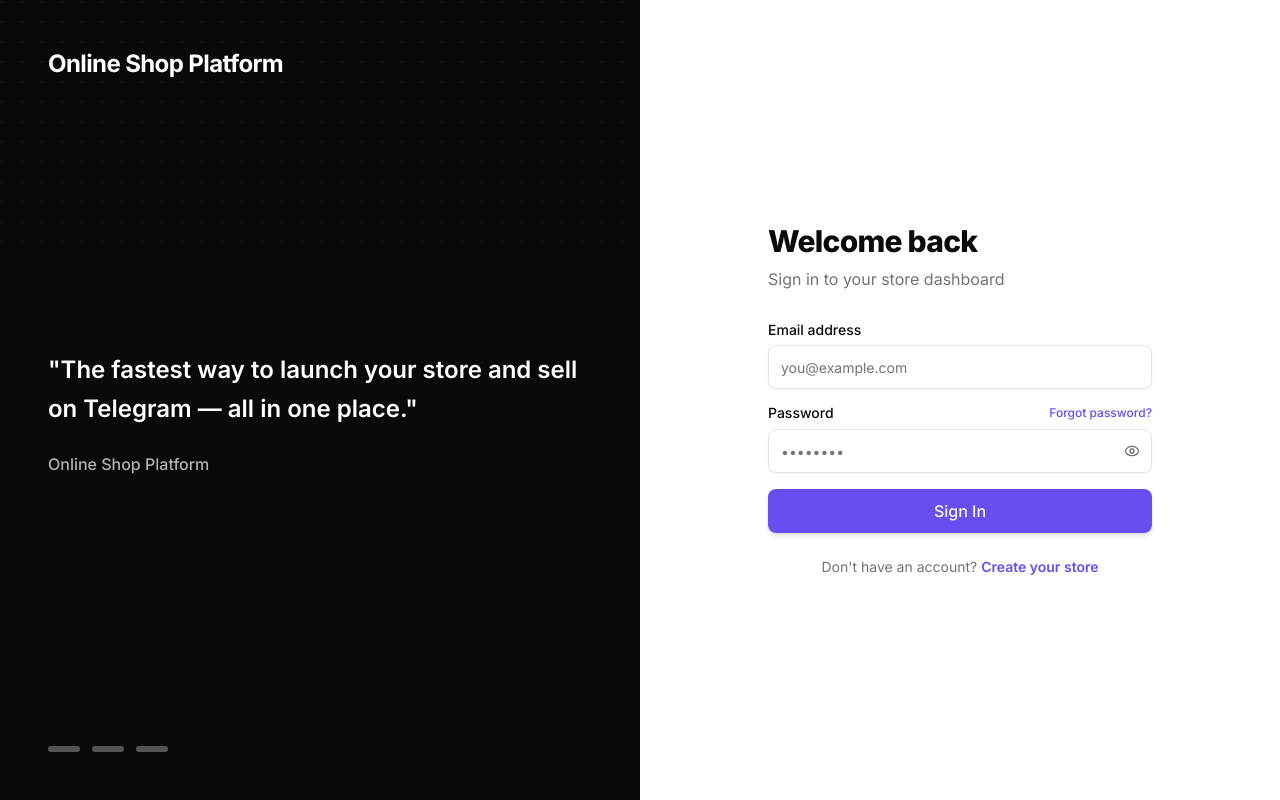
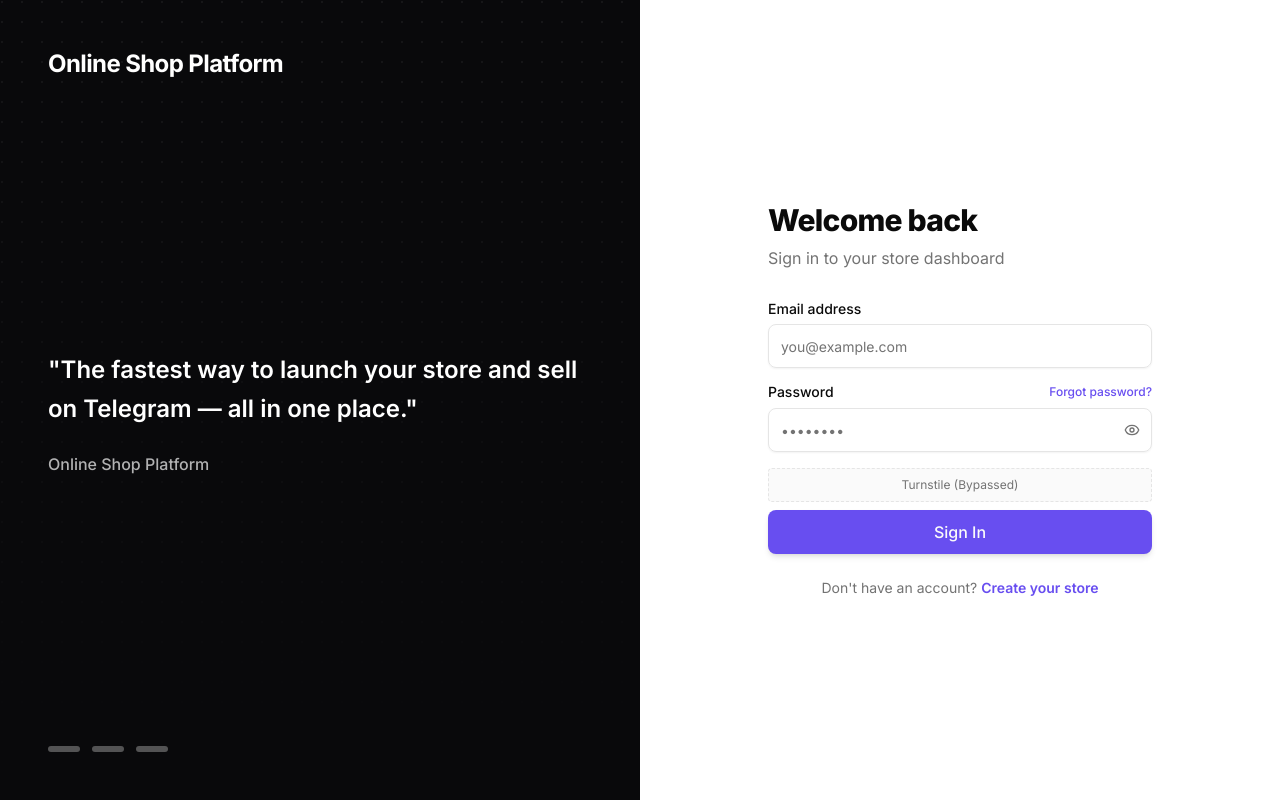
Before and after one commit to khornSaokhouch/mini_app, a Next.js app: page /1/login in a window 1280 px wide. Built offline with nearby package versions, Linux system fonts and the light colour scheme; no server answers; a web font is replaced by a local one.

Commit message:
add cludflare check

```diff
--- a/app/[locale]/layout.tsx
+++ b/app/[locale]/layout.tsx
@@ -28,10 +28,12 @@
           disableTransitionOnChange
         >
           <NextIntlClientProvider messages={messages}>
-            <Script
-              src="https://challenges.cloudflare.com/turnstile/v0/api.js?render=explicit"
-              strategy="afterInteractive"
-            />
+            {process.env.NODE_ENV === 'production' && (
+              <Script
+                src="https://challenges.cloudflare.com/turnstile/v0/api.js?render=explicit"
+                strategy="afterInteractive"
+              />
+            )}
             {children}
           </NextIntlClientProvider>
         </ThemeProvider>
--- a/app/[locale]/login/page.tsx
+++ b/app/[locale]/login/page.tsx
@@ -7,6 +7,7 @@
 import { Store, Eye, EyeOff, Loader2, ArrowLeft } from "lucide-react"
 import { signIn } from "next-auth/react"
 import { Button } from "@/components/ui/button"
+import Turnstile from "@/components/Turnstile"
 import { Input } from "@/components/ui/input"
 import { Label } from "@/components/ui/label"
 
@@ -18,12 +19,17 @@
 
   const [email, setEmail] = useState("")
   const [password, setPassword] = useState("")
+  const [turnstileToken, setTurnstileToken] = useState<string | null>(null)
   const [showPassword, setShowPassword] = useState(false)
   const [loading, setLoading] = useState(false)
   const [error, setError] = useState("")
 
   const handleSubmit = async (e: React.FormEvent) => {
     e.preventDefault()
+    if (!turnstileToken) {
+      setError("Please verify that you are human.")
+      return
+    }
     setLoading(true)
     setError("")
 
@@ -129,6 +135,11 @@
               </div>
             </div>
 
+            <Turnstile
+              siteKey={process.env.NEXT_PUBLIC_TURNSTILE_SITE_KEY || ""}
+              onVerify={(token) => setTurnstileToken(token)}
+            />
+
             <Button type="submit" className="w-full h-11 text-base shadow-md transition-all hover:scale-[1.02]" disabled={loading}>
               {loading ? <><Loader2 className="h-4 w-4 mr-2 animate-spin" /> {t("loading")}</> : t("submit")}
             </Button>
--- a/components/Turnstile.tsx
+++ b/components/Turnstile.tsx
@@ -33,11 +33,9 @@
 
 const Turnstile = forwardRef<TurnstileHandle, TurnstileProps>(
   function Turnstile({ siteKey, theme = "light", onVerify }, ref) {
-
     const containerRef = useRef<HTMLDivElement>(null);
     const widgetIdRef = useRef<string | null>(null);
 
-    // Expose reset() to parent components
     useImperativeHandle(ref, () => ({
       reset() {
         if (widgetIdRef.current && window.turnstile) {
@@ -48,22 +46,30 @@
       },
     }));
 
+    // Always call this hook unconditionally
     useEffect(() => {
-      // --- DEVELOPMENT BYPASS ---
-      // If not in production, don't attempt to load Turnstile to avoid network errors.
       if (process.env.NODE_ENV !== 'production') {
-        console.log("[Turnstile] Dev mode: Bypassing network request.");
+        console.log("[Turnstile] Dev mode: Bypassing widget.");
         onVerify?.('dev-mock-token');
-        return;
       }
-      // --------------------------
+    }, [onVerify]);
 
+    // Conditional return is allowed after all hooks are called
+    if (process.env.NODE_ENV !== 'production') {
+      return (
+        <div className="flex justify-center items-center p-2 border border-dashed rounded bg-muted/50 text-xs text-muted-foreground my-2">
+          Turnstile (Bypassed)
+        </div>
+      );
+    }
+
+    // Normal Turnstile initialization useEffect
+    useEffect(() => {
       let active = true;
 
       const renderWidget = () => {
         if (!window.turnstile || !containerRef.current || !active) return;
 
-        // Clean up previous widget if any
         if (widgetIdRef.current) {
           try {
             window.turnstile.remove(widgetIdRef.current);
@@ -110,5 +116,4 @@
   }
 );
 
-
 export default Turnstile;
--- a/components/marketing/stats-section.tsx
+++ b/components/marketing/stats-section.tsx
@@ -23,7 +23,7 @@
       .catch(() => {})
   }, [])
 
-  if (!data) return <section className="py-12 bg-background" />
+  if (!data || !data.stats) return <section className="py-12 bg-background" />
 
   const { totalProducts, totalCustomers, totalStores } = data.stats
 
```
